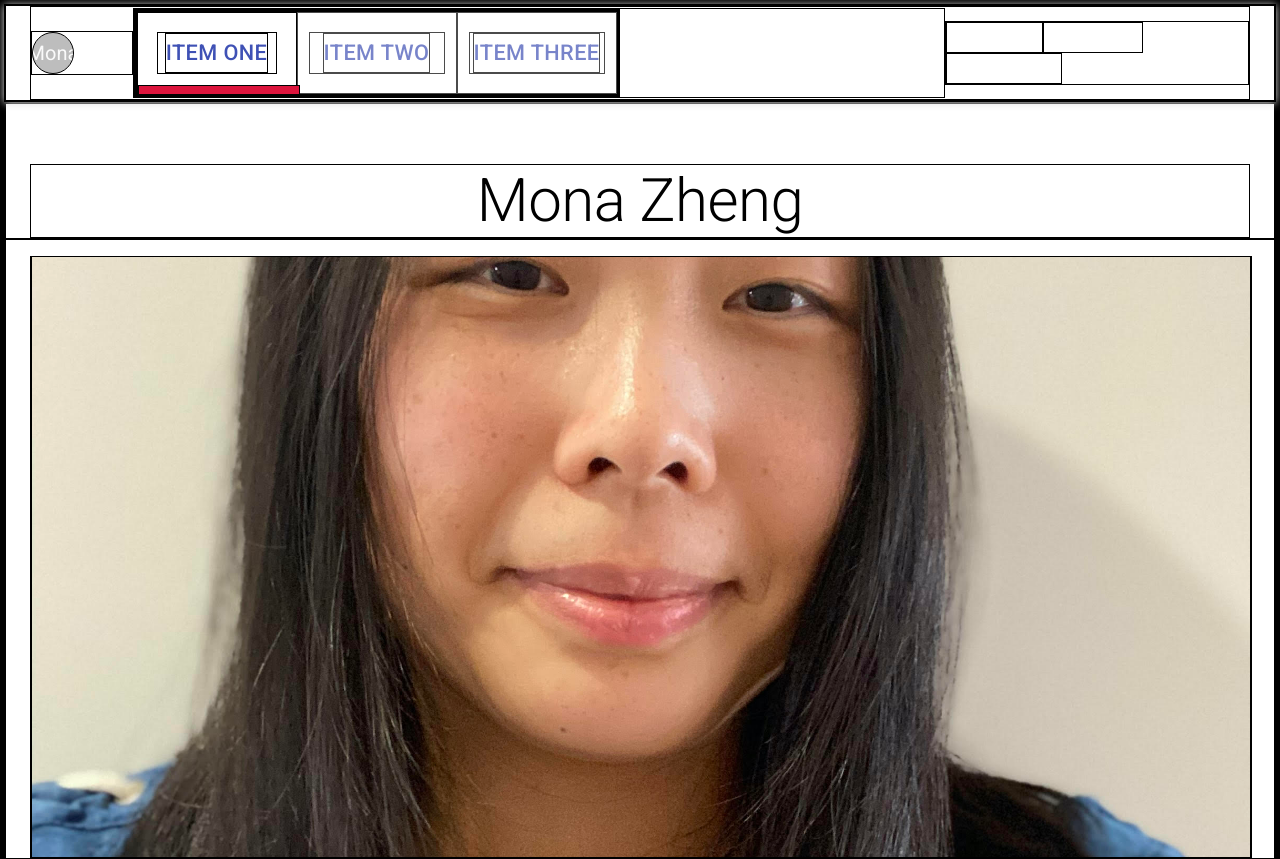
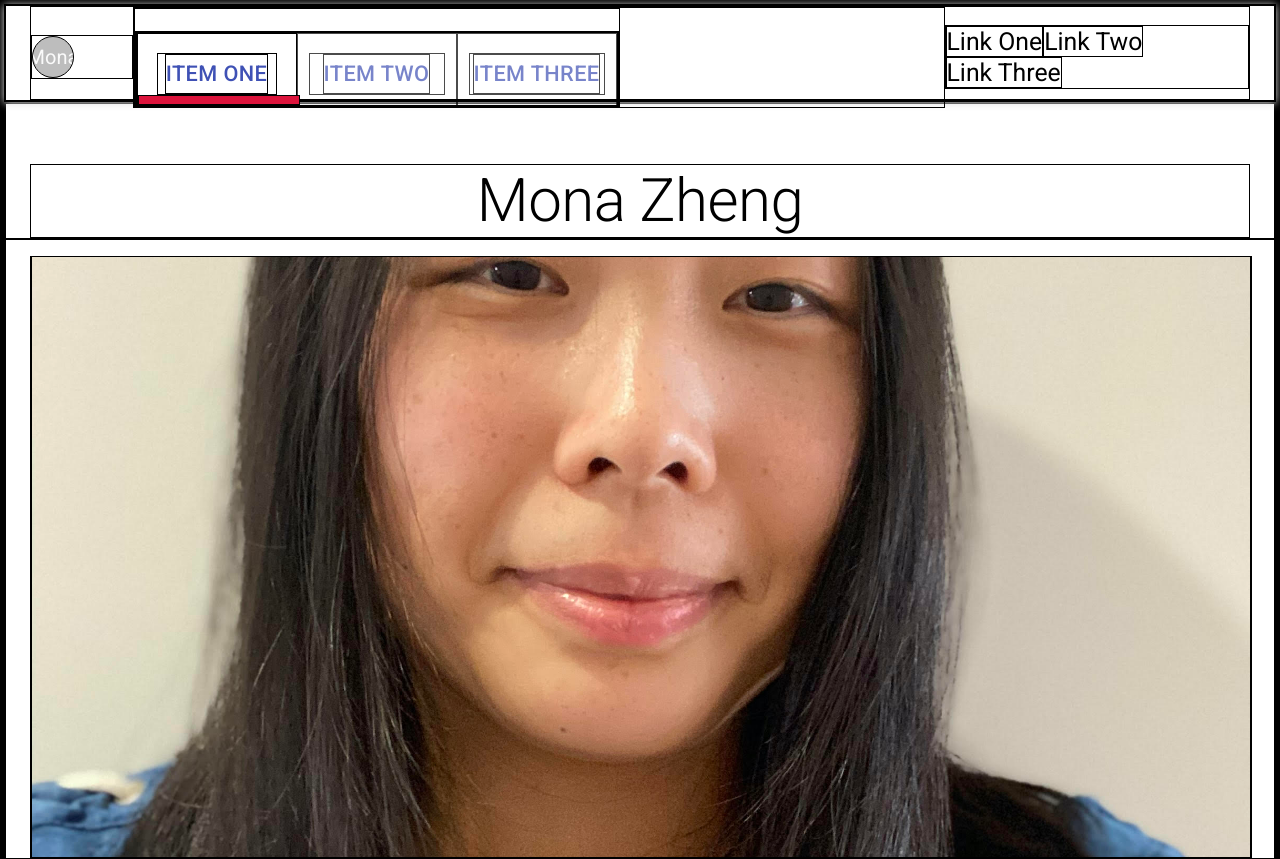
Before and after one commit to catmemberMona/portfolio, a React (Create React App) app: page / in a window 1280 px wide. Shown: the top 859 px of the page. Built offline with nearby package versions, Linux system fonts and the light colour scheme.

Commit message:
adjusted tab height

```diff
--- a/src/App.js
+++ b/src/App.js
@@ -32,6 +32,7 @@ function App() {
         position='sticky'
         style={{
           backgroundColor: 'white',
+          color: 'black',
           boxShadow: '0px 1px 8px rgb(221,221,221)',
         }}
       >
@@ -42,6 +43,7 @@ function App() {
             direction='row'
             className={classes.navInner}
             alignItems='center'
+
           >
             {/* ICON of me */}
             <Grid item xs={1} lg={1}>
@@ -53,7 +55,7 @@ function App() {
                 value={value}
                 onChange={handleChange}
                 aria-label='simple tabs example'
-                style={{ height: '3.5em' }}
+                style={{ height: '3em', paddingTop: '.9em' }}
                 TabIndicatorProps={{
                   style: { height: '8px', backgroundColor: '#DC143C' },
                 }}
@@ -167,6 +169,7 @@ const useStyles = makeStyles((theme) => ({
   navInner: {
     height: '100%',
     fontSize: '1.55em',
+
   },
   aboutMe: {
     // backgroundColor: 'rgba(255, 209, 0, 1)',
```
